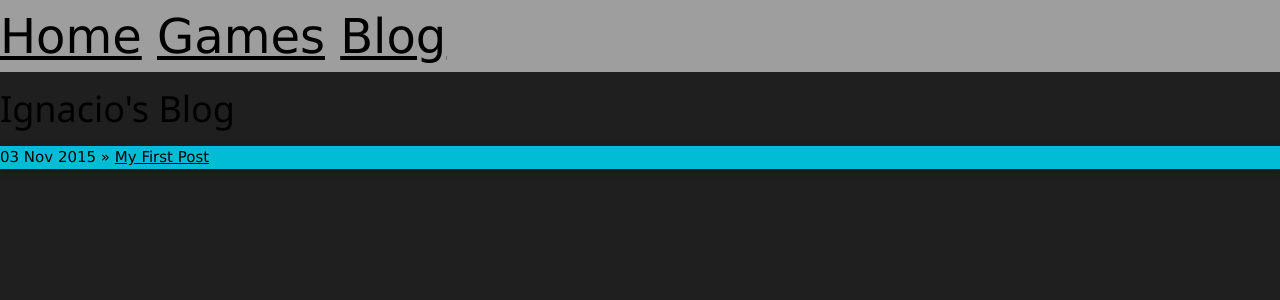
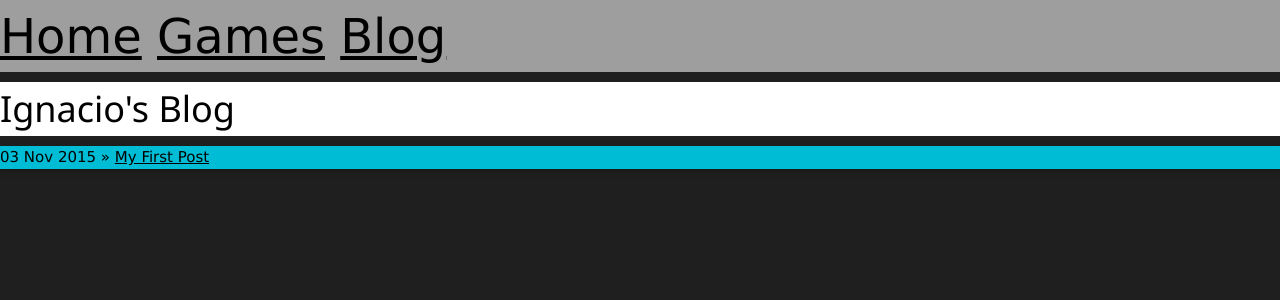
Before and after one commit to ijzm/OLD-ijzm.github.io, a Jekyll site: the page built from blog/index.html, in a window 1280 px wide. Shown: the top 300 px of the page. Built offline with Jekyll 4.4.1, drawn with Linux system fonts in a browser that asks for light colours.

Commit message:
Update index.html

```diff
--- a/blog/index.html
+++ b/blog/index.html
@@ -2,7 +2,7 @@
 layout: default
 title: Ignacio's Blog
 ---
-	<h1>{{ page.title }}</h1>
+	<h1 class="w3-white">{{ page.title }}</h1>
 
 
 	  {% for post in site.posts %}
```
